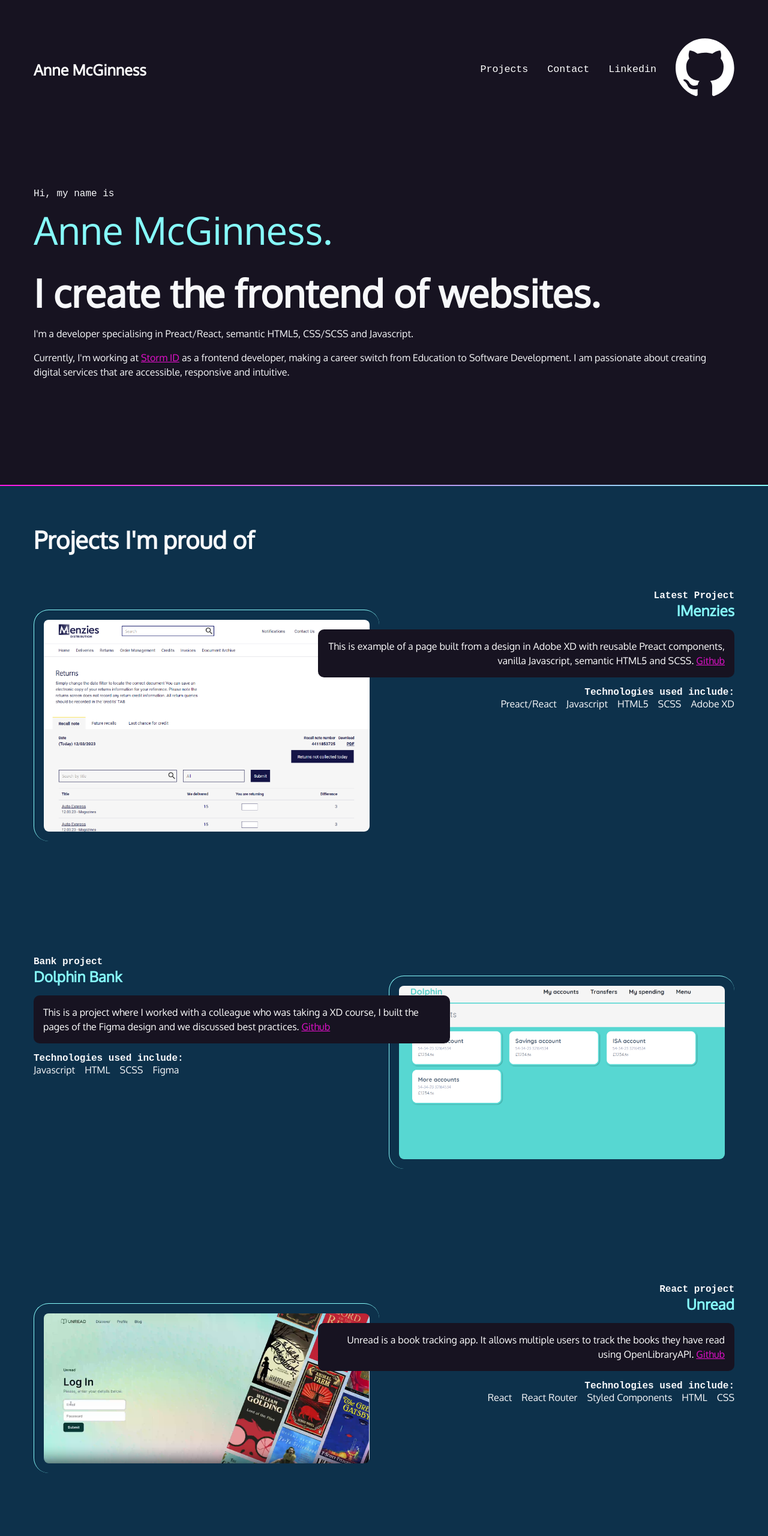
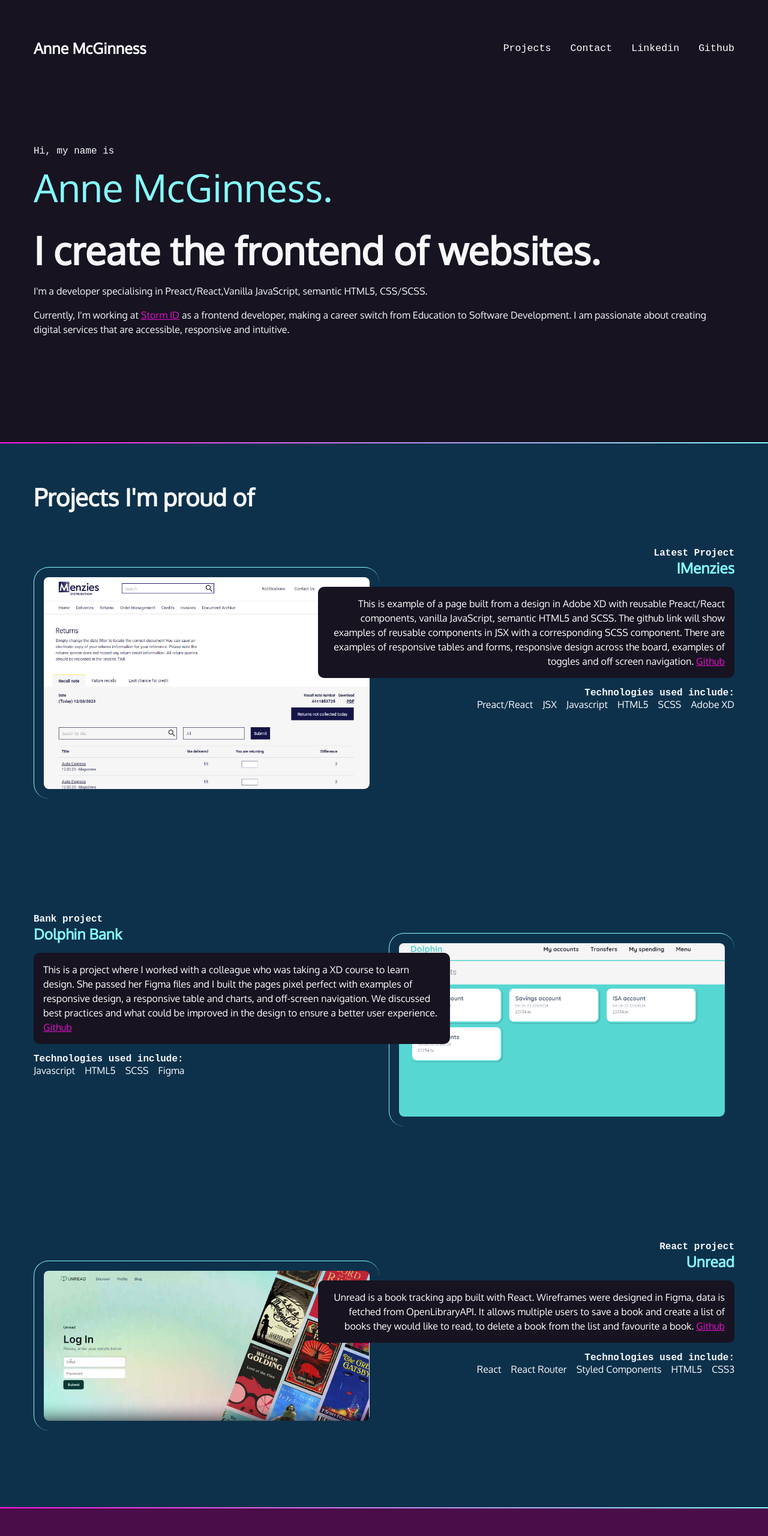
Before and after one commit to AMG05/AMG05-github.io, a plain HTML site: page index.html in a window 1280 px wide. Shown: the top 2560 px of the page at 60% size. Drawn offline with Linux system fonts and the light colour scheme; a web font is replaced by a local one.

Commit message:
changes to descriptions

```diff
--- a/index.html
+++ b/index.html
@@ -20,10 +20,7 @@
         <li><a href="index.html#projects">Projects</a></li>
         <li><a href="index.html#contact">Contact</a></li>
         <li><a href="https://www.linkedin.com/in/anne-mcginness">Linkedin</a></li>
-        <li>
-          <a href="https://github.com/AMG05">
-          <svg width="98" height="98" xmlns="http://www.w3.org/2000/svg"><path fill-rule="evenodd" clip-rule="evenodd" d="M48.854 0C21.839 0 0 22 0 49.217c0 21.756 13.993 40.172 33.405 46.69 2.427.49 3.316-1.059 3.316-2.362 0-1.141-.08-5.052-.08-9.127-13.59 2.934-16.42-5.867-16.42-5.867-2.184-5.704-5.42-7.17-5.42-7.17-4.448-3.015.324-3.015.324-3.015 4.934.326 7.523 5.052 7.523 5.052 4.367 7.496 11.404 5.378 14.235 4.074.404-3.178 1.699-5.378 3.074-6.6-10.839-1.141-22.243-5.378-22.243-24.283 0-5.378 1.94-9.778 5.014-13.2-.485-1.222-2.184-6.275.486-13.038 0 0 4.125-1.304 13.426 5.052a46.97 46.97 0 0 1 12.214-1.63c4.125 0 8.33.571 12.213 1.63 9.302-6.356 13.427-5.052 13.427-5.052 2.67 6.763.97 11.816.485 13.038 3.155 3.422 5.015 7.822 5.015 13.2 0 18.905-11.404 23.06-22.324 24.283 1.78 1.548 3.316 4.481 3.316 9.126 0 6.6-.08 11.897-.08 13.526 0 1.304.89 2.853 3.316 2.364 19.412-6.52 33.405-24.935 33.405-46.691C97.707 22 75.788 0 48.854 0z" fill="#fff"/></svg>
-      </a></li>
+        <li><a href="https://github.com/AMG05">Github</a></li>
     </ul>
 </nav>
 
@@ -31,7 +28,7 @@
     <section id="intro">
       <p class="name">Hi, my name is <span>Anne McGinness.</span></p>
       <h2>I create the frontend of websites.</h2>
-      <p>I'm a developer specialising in Preact/React, semantic HTML5, CSS/SCSS and Javascript.</p>
+      <p>I'm a developer specialising in Preact/React,Vanilla JavaScript, semantic HTML5, CSS/SCSS.</p>
       <p>Currently, I'm working at <a href="https://stormid.com/" target="_blank">Storm ID</a> as a frontend developer, making a career switch from Education to Software Development. I am passionate about creating digital services that are accessible, responsive and intuitive.</p>
   </section>
 
@@ -44,10 +41,11 @@
       <div class="text">
         <h4>Latest Project</h4>
         <h3>IMenzies</h3>
-        <p class="blackbox">This is example of a page built from a design in Adobe XD with reusable Preact components, vanilla Javascript, semantic HTML5 and SCSS. <a href="https://github.com/AMG05/Menz.git">Github</a></p>
+        <p class="blackbox">This is example of a page built from a design in Adobe XD with reusable Preact/React components, vanilla JavaScript, semantic HTML5 and SCSS. The github link will show examples of reusable components in JSX with a corresponding SCSS component. There are examples of responsive tables and forms, responsive design across the board, examples of toggles and off screen navigation.  <a href="https://github.com/AMG05/Menz.git">Github</a></p>
         <h4>Technologies used include:</h4>
         <ul>
           <li>Preact/React</li>
+          <li>JSX</li>
           <li>Javascript</li>
           <li>HTML5</li>
           <li>SCSS</li>
@@ -66,17 +64,17 @@
         <div class="text">
           <h4>Bank project</h4>
           <h3>Dolphin Bank</h3>
-          <p class="blackbox">This is a project where I worked with a colleague who was taking a XD course, I built the pages of the Figma design and we discussed best practices.
+          <p class="blackbox">This is a project where I worked with a colleague who was taking a XD course to learn design. She passed her Figma files and I built the pages pixel perfect with examples of responsive design, a responsive table and charts, and off-screen navigation. We discussed best practices and what could be improved in the design to ensure a better user experience.
       <a href="https://github.com/AMG05/Dolphin.git">Github</a> </p>
           <h4>Technologies used include:</h4>
           <ul>
             <li>Javascript</li>
-            <li>HTML</li>
+            <li>HTML5</li>
             <li>SCSS</li>
             <li>Figma</li>
           </ul>
         </div>
-          <img src="img\Dolphin.png" alt="Screenshot of the Wall of Wonder." />
+          <img src="img\Dolphin.png" alt="Screenshot of the Dolphin app." />
       </article>
     </section>
     </div>
@@ -87,14 +85,14 @@
           <div class="text">
             <h4>React project</h4>
             <h3>Unread</h3>
-            <p class="blackbox">Unread is a book tracking app. It allows multiple users to track the books they have read using OpenLibraryAPI. <a href="https://github.com/AMG05/Unread.git">Github</a></p>
+            <p class="blackbox">Unread is a book tracking app built with React. Wireframes were designed in Figma, data is fetched from OpenLibraryAPI. It allows multiple users to save a book and create a list of books they would like to read, to delete a book from the list and favourite a book. <a href="https://github.com/AMG05/Unread.git">Github</a></p>
             <h4>Technologies used include:</h4>
             <ul>
               <li>React</li>
               <li>React Router</li>
               <li>Styled Components</li>
-              <li>HTML</li>
-              <li>CSS</li>
+              <li>HTML5</li>
+              <li>CSS3</li>
             </ul>
           </div>
             <img src="img\unread project.png" alt="Screenshot of the Unread app with a login and book decoration" />
```
Also changed, not shown: img/LI-In-Bug.png (added), img/LI-Logo.png (added), img/github-mark-white.svg (added).
